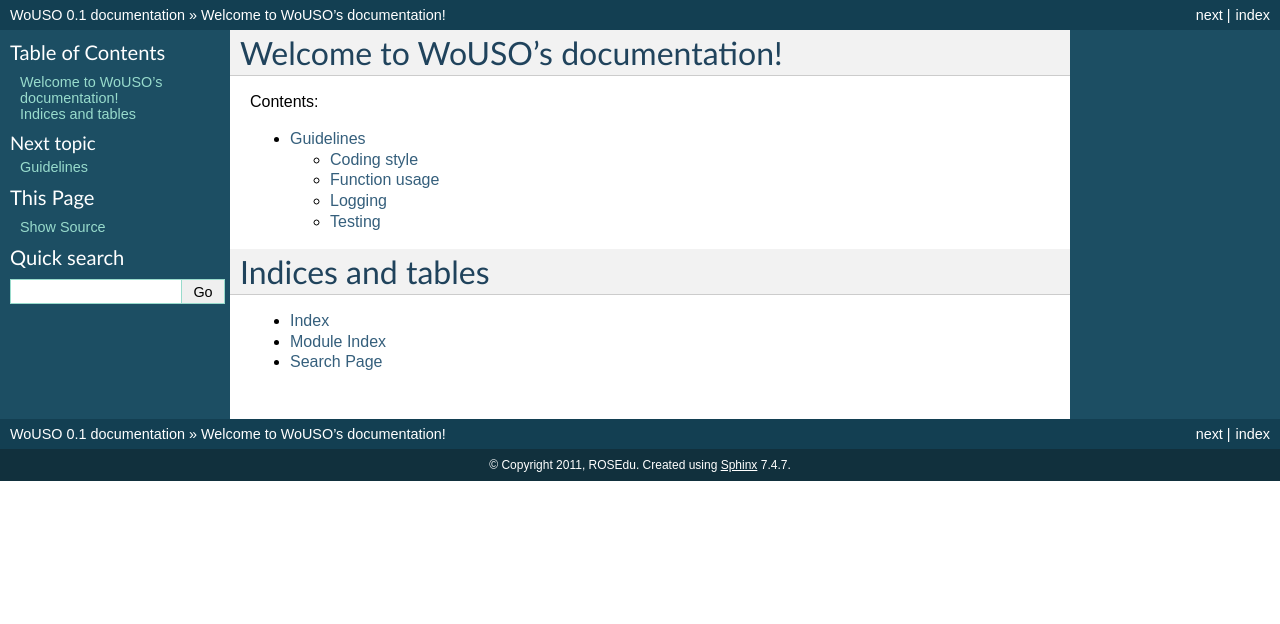
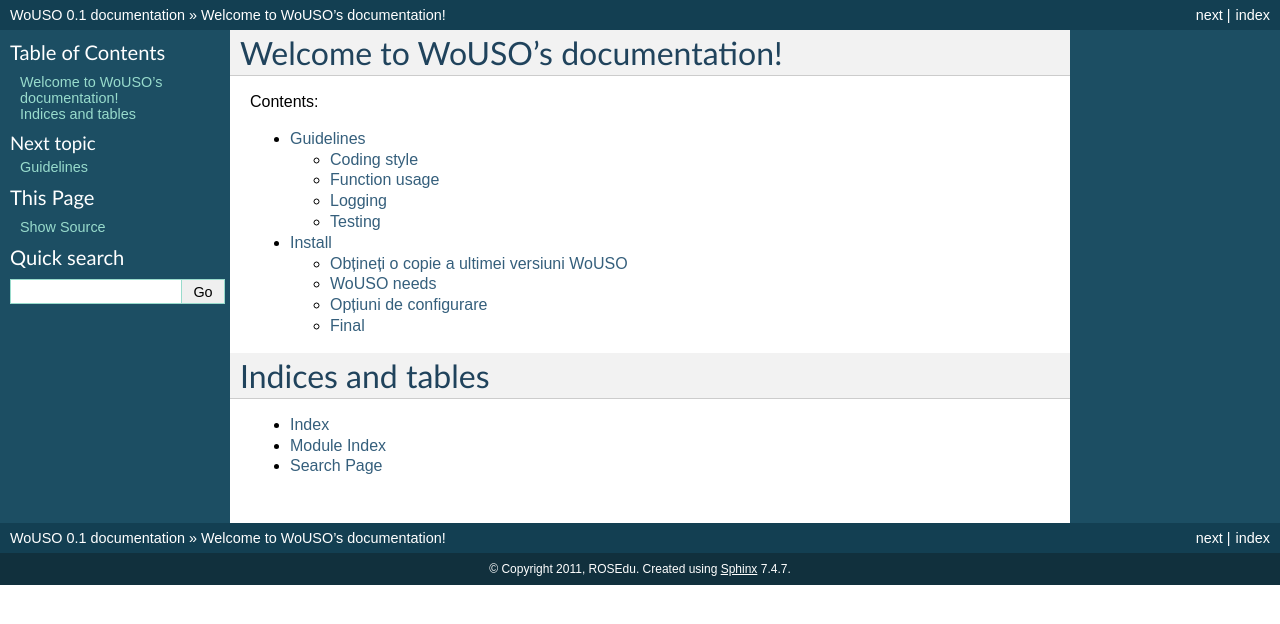
Before and after one commit to rosedu/wouso, a Sphinx documentation site: the page built from docs/index.rst, in a window 1280 px wide. Shown: the top 624 px of the page. Built offline with Sphinx 7.4.7, drawn with Linux system fonts in a browser that asks for light colours; some of the changed lines change nothing that is shown.

Commit message:
copy "install" from wiki

```diff
--- a/docs/index.rst
+++ b/docs/index.rst
@@ -12,6 +12,7 @@
    :maxdepth: 2
 
    guidelines
+   install
 
 Indices and tables
 ==================
--- /dev/null
+++ b/docs/install.rst
@@ -0,0 +1,55 @@
+Install
+=======
+
+Obțineți o copie a ultimei versiuni WoUSO
+-----------------------------------------
+
+1. Dacă nu aveți deja instalat, instalați git.
+2. ``git clone http://git.rosedu.org/down/wouso-django.git``.
+
+Done. Acum aveți sursele WoUSO local, în directorul wouso-django. Dacă
+întâmpinați probleme contactați-ne pe lista de discuții.
+
+WoUSO needs
+-----------
+
+1. Apache - Server Web
+
+2. mod-wsgi - Modul Apache care permite rularea aplicațiilor Python.
+
+3. Django - Web Framework and more.
+
+4. mysql - Bază de date
+
+5. pip - Înstalare ușoară a dependințelor (pyfacebook, django-facebookconnect)
+
+6. Asigurați-vă ca le aveți instalate. Toate au o documentație foarte
+   bună și tutoriale de instalare și configurare.
+
+Dacă sunteți în Ubuntu::
+
+    apt-get install libapache2-mod-wsgi python-django apache2 mysql-server \
+        python-ldap python-mysqldb python-pip
+
+Instați pyfacebook and django-facebookconnect::
+
+    pip install -U -r requirements-pip
+
+
+Opțiuni de configurare
+----------------------
+
+Adăugați un alias local în /etc/hosts 127.0.0.1 wouso.local Editați
+fișierul wouso.local astfel încât să se potrivească cu setările voastre.
+Copiați-l în /etc/apache2/sites-available
+
+Rulați ca root::
+
+    a2ensite wouso.local
+    service apache2 reload
+
+Final
+-----
+
+Ar trebui să puteți să accesați http://wouso.local. Dacă aveți probleme
+la instalare, dați un mesaj pe lista de discuții și cineva vă va ajuta.
```
